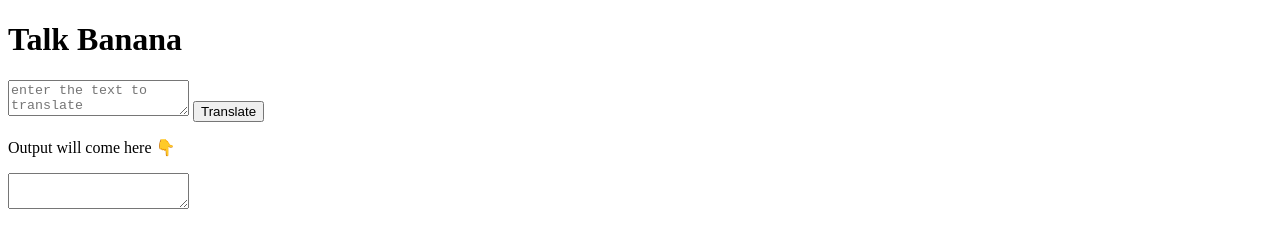
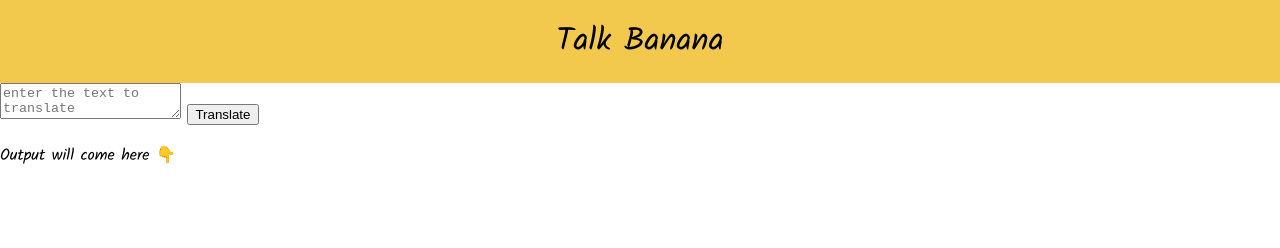
Before and after one commit to BijendraRaut/translator-minion, a plain HTML site: page index.html in a window 1280 px wide. Drawn offline with Linux system fonts and the light colour scheme.

Commit message:
font & nav done

```diff
--- a/index.html
+++ b/index.html
@@ -8,14 +8,16 @@
     <title>Translator Speak</title>
   </head>
   <body>
-    <h1>Talk Banana</h1>
+    <nav class="container">
+      <div style="font-size: 2rem; padding: 1rem">Talk Banana</div>
+    </nav>
     <textarea
       id="txt-input"
       placeholder="enter the text to translate"
     ></textarea>
     <button id="btn-translate">Translate</button>
     <p>Output will come here 👇</p>
-    <textarea id="txt-output"></textarea>
+    <div id="txt-output"></div>
     <script src="./app.js"></script>
   </body>
 </html>
--- a/styles.css
+++ b/styles.css
@@ -0,0 +1,22 @@
+@import url('https://fonts.googleapis.com/css2?family=Kalam&display=swap');
+
+* {
+    box-sizing: border-box;
+}
+
+:root {
+    --primary: #F2C94C;
+    --black: #333333;
+    --width-break:600px
+}
+
+body {
+    font-family: 'kalam', cursive;
+    margin: 0;
+    columns: #333333;
+}
+
+nav {
+    background-color: var(--primary);
+    text-align: center;
+}
```
